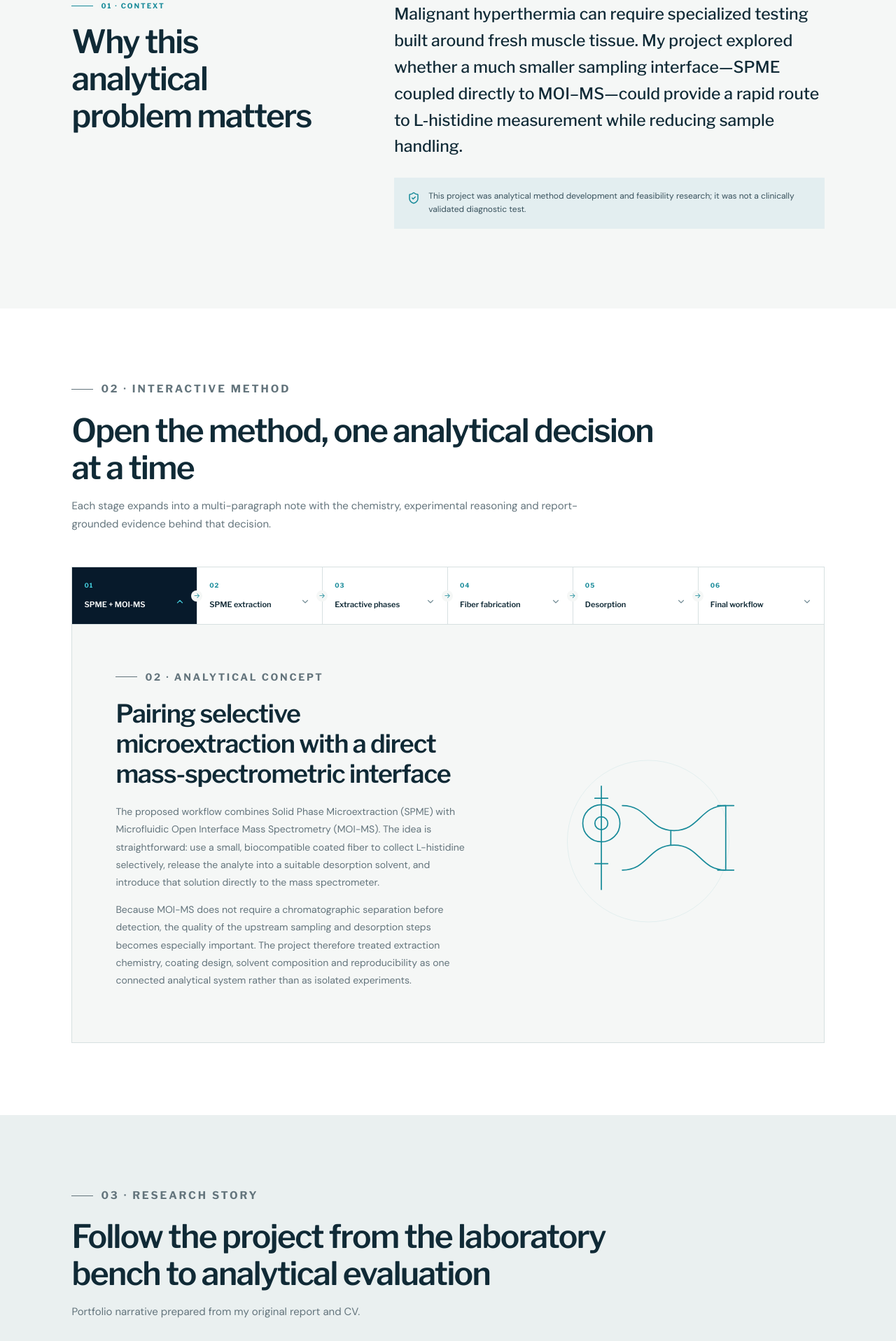
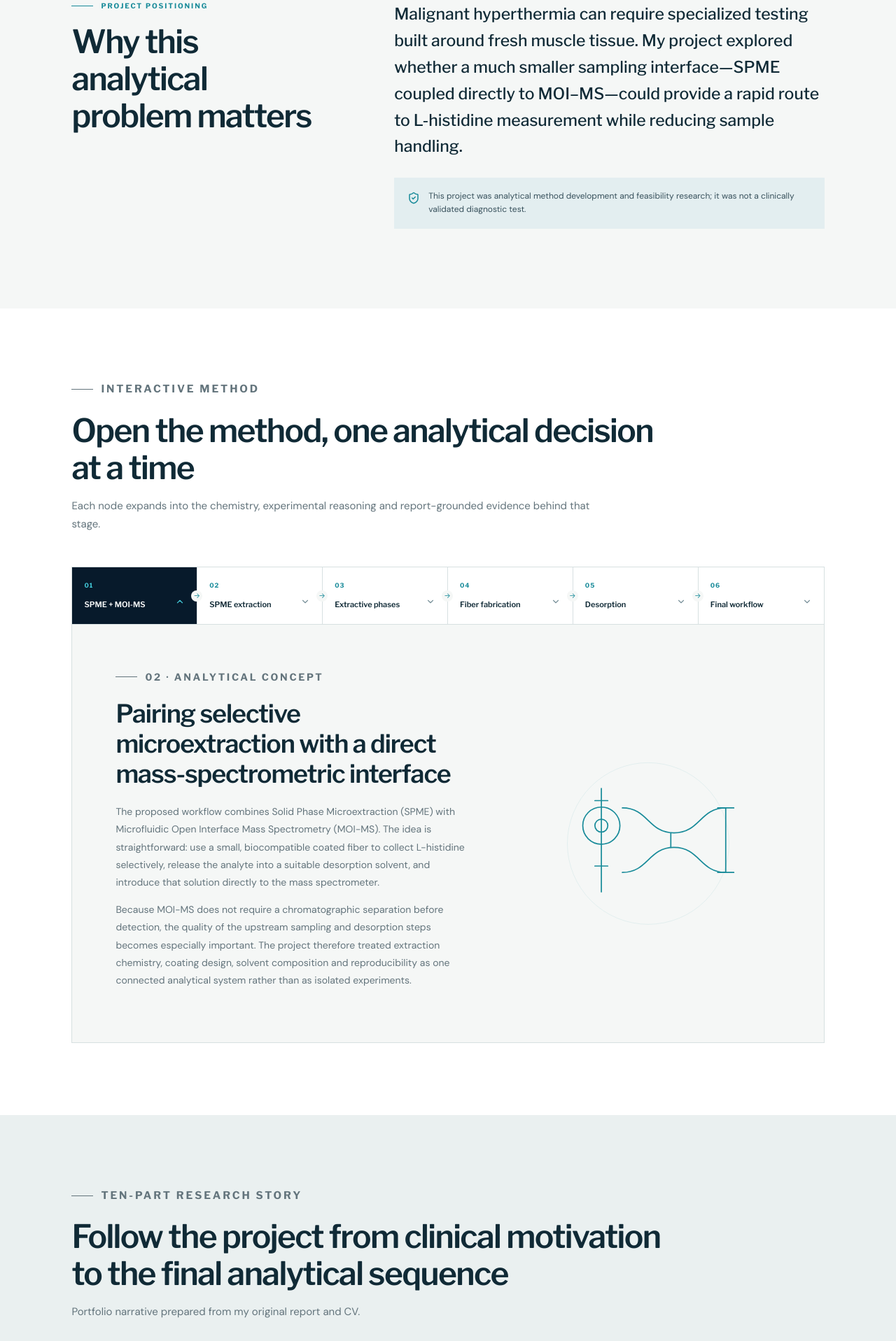
Before and after one commit to furkankaraman2/furkankaraman2.github.io, a React (Vite) app: page /research in a window 1280 px wide. Shown: the part 880-2797 px from the top of the page at 70% size. Built offline with nearby package versions, Linux system fonts and the light colour scheme.

Commit message:
Render ten-part SPME case study and interactive index

```diff
--- a/src/pages/Research.jsx
+++ b/src/pages/Research.jsx
@@ -1,13 +1,23 @@
 import { useState } from 'react'
 import { ChevronDown, ShieldCheck } from 'lucide-react'
-import { copy, phases, researchMetrics, researchWorkflow } from '../content/portfolio'
+import { copy, phases, researchMetrics, researchStory, researchWorkflow } from '../content/portfolio'
 import { ContactStrip, Eyebrow, PageHero, SectionHead, StoryMedia, StorySection } from '../site/components'
 import { t } from '../site/utils'
 
 function ExpandableWorkflow({lang}) {
   const [active,setActive]=useState(researchWorkflow[0].id)
   const item=researchWorkflow.find(x=>x.id===active)||researchWorkflow[0]
-  return <div className="interactive-method" data-reveal><div className="workflow-nodes" role="tablist" aria-label="Research workflow">{researchWorkflow.map((step,i)=><button key={step.id} className={active===step.id?'workflow-node active':'workflow-node'} onClick={()=>setActive(step.id)} aria-selected={active===step.id} role="tab"><span>{String(i+1).padStart(2,'0')}</span><strong>{t(step.short,lang)}</strong><ChevronDown/></button>)}</div><div className="workflow-detail" role="tabpanel" key={item.id}><div><Eyebrow>{item.eyebrow || (lang==='en'?'METHOD NOTE':'YÖNTEM NOTU')}</Eyebrow><h3>{t(item.title,lang)}</h3>{t(item.text,lang).map((p,i)=><p key={i}>{p}</p>)}</div><StoryMedia item={item} lang={lang}/></div></div>
+  return <div className="interactive-method" data-reveal>
+    <div className="workflow-nodes" role="tablist" aria-label="Research workflow">
+      {researchWorkflow.map((step,i)=><button key={step.id} className={active===step.id?'workflow-node active':'workflow-node'} onClick={()=>setActive(step.id)} aria-selected={active===step.id} role="tab">
+        <span>{String(i+1).padStart(2,'0')}</span><strong>{t(step.short,lang)}</strong><ChevronDown/>
+      </button>)}
+    </div>
+    <div className="workflow-detail" role="tabpanel" key={item.id}>
+      <div><Eyebrow>{item.eyebrow}</Eyebrow><h3>{t(item.title,lang)}</h3>{t(item.text,lang).map((p,i)=><p key={i}>{p}</p>)}</div>
+      <StoryMedia item={item} lang={lang}/>
+    </div>
+  </div>
 }
 
 export default function Research({lang}) {
@@ -15,11 +25,35 @@ export default function Research({lang}) {
   return <>
     <PageHero eyebrow={c.research.eyebrow} title={c.research.title} intro={c.research.subtitle} art="spme"/>
     <section className="metrics section-pad">{researchMetrics.map(m=><div data-reveal key={m.value}><strong>{m.value}</strong><span>{t(m.label,lang)}</span></div>)}</section>
-    <section className="research-intro two-col section-pad" data-reveal><div><Eyebrow>01 · CONTEXT</Eyebrow><h2>{c.research.problemTitle}</h2></div><div><p className="large-copy">{c.research.problem}</p><p className="caution"><ShieldCheck/>{c.research.caution}</p></div></section>
-    <section className="method-explorer section-pad"><SectionHead eyebrow="02 · INTERACTIVE METHOD" title={lang==='en'?'Open the method, one analytical decision at a time':'Yöntemi analitik kararlar üzerinden adım adım aç'} body={lang==='en'?'Each stage expands into a multi-paragraph note with the chemistry, experimental reasoning and report-grounded evidence behind that decision.':'Her aşama; o kararın arkasındaki kimyayı, deneysel gerekçeyi ve rapora dayanan kanıtı birkaç paragraflık ayrıntılı bir not olarak açar.'}/><ExpandableWorkflow lang={lang}/></section>
-    <section className="narrative-title section-pad"><SectionHead eyebrow="03 · RESEARCH STORY" title={lang==='en'?'Follow the project from the laboratory bench to analytical evaluation':'Projeyi laboratuvar tezgâhından analitik değerlendirmeye kadar izle'} body={c.labels.sourceNote}/></section>
-    {researchWorkflow.slice(1).map((item,i)=><StorySection key={item.id} item={{...item,paragraphs:item.text}} lang={lang} index={i} dark={i===2}/>) }
-    <section className="phase-summary section-pad" data-reveal><SectionHead eyebrow="04 · VERIFIED PHASE COMPARISON" title={lang==='en'?'Reproducibility drove the coating decision':'Kaplama kararını tekrarlanabilirlik belirledi'}/><div className="phase-layout"><div className="phase-bars">{phases.map(p=><div className={p.selected?'phase selected':'phase'} key={p.name}><div className="bar-meta"><strong>{p.name}</strong><span>{p.rsd}% RSD</span></div><div className="bar-track"><i style={{width:(p.amount/7*100) + '%'}}/></div><small>{p.amount.toFixed(2)} ng · recovery {p.recovery.toFixed(2)}</small></div>)}</div><div className="selected-phase"><span>{lang==='en'?'SELECTED PHASE':'SEÇİLEN FAZ'}</span><h3>HLB-SAX</h3><p>{lang==='en'?'13% RSD was the lowest variability in the three-phase comparison, supporting HLB-SAX for subsequent optimization.':'Üç fazlı karşılaştırmada %13 RSD en düşük değişkenliği verdi ve sonraki optimizasyonlarda HLB-SAX seçimini destekledi.'}</p></div></div></section>
+
+    <section className="research-intro two-col section-pad" data-reveal>
+      <div><Eyebrow>{lang==='en'?'PROJECT POSITIONING':'PROJENİN KONUMU'}</Eyebrow><h2>{c.research.problemTitle}</h2></div>
+      <div><p className="large-copy">{c.research.problem}</p><p className="caution"><ShieldCheck/>{c.research.caution}</p></div>
+    </section>
+
+    <section className="method-explorer section-pad">
+      <SectionHead eyebrow={lang==='en'?'INTERACTIVE METHOD':'İNTERAKTİF YÖNTEM'} title={lang==='en'?'Open the method, one analytical decision at a time':'Yöntemi analitik kararlar üzerinden adım adım aç'} body={lang==='en'?'Each node expands into the chemistry, experimental reasoning and report-grounded evidence behind that stage.':'Her düğüm; ilgili aşamanın arkasındaki kimyayı, deneysel gerekçeyi ve rapora dayanan kanıtı birkaç paragraflık içerikle açar.'}/>
+      <ExpandableWorkflow lang={lang}/>
+    </section>
+
+    <section className="narrative-title section-pad">
+      <SectionHead eyebrow={lang==='en'?'TEN-PART RESEARCH STORY':'10 BÖLÜMLÜ ARAŞTIRMA HİKÂYESİ'} title={lang==='en'?'Follow the project from clinical motivation to the final analytical sequence':'Projeyi klinik motivasyondan final analitik iş akışına kadar takip et'} body={c.labels.sourceNote}/>
+      <nav className="story-index" aria-label={lang==='en'?'Research story sections':'Araştırma bölümleri'}>
+        {researchStory.map((item,i)=><a href={'#story-'+item.id} key={item.id}><span>{String(i+1).padStart(2,'0')}</span>{t(item.short,lang)}</a>)}
+      </nav>
+    </section>
+
+    <div className="case-study-stack spme-story">
+      {researchStory.map((item,i)=><StorySection key={item.id} item={item} lang={lang} index={i} dark={i===3 || i===8}/>)}
+    </div>
+
+    <section className="phase-summary section-pad" data-reveal>
+      <SectionHead eyebrow={lang==='en'?'VERIFIED PHASE COMPARISON':'DOĞRULANMIŞ FAZ KARŞILAŞTIRMASI'} title={lang==='en'?'Reproducibility drove the coating decision':'Kaplama kararını tekrarlanabilirlik belirledi'}/>
+      <div className="phase-layout">
+        <div className="phase-bars">{phases.map(p=><div className={p.selected?'phase selected':'phase'} key={p.name}><div className="bar-meta"><strong>{p.name}</strong><span>{p.rsd}% RSD</span></div><div className="bar-track"><i style={{width:(p.amount/7*100) + '%'}}/></div><small>{p.amount.toFixed(2)} ng · recovery {p.recovery.toFixed(2)}</small></div>)}</div>
+        <div className="selected-phase"><span>{lang==='en'?'SELECTED PHASE':'SEÇİLEN FAZ'}</span><h3>HLB-SAX</h3><p>{lang==='en'?'The lowest variability in the three-phase comparison supported HLB-SAX for the later optimization work.':'Üç fazlı karşılaştırmadaki en düşük değişkenlik, sonraki optimizasyonlar için HLB-SAX seçimini destekledi.'}</p></div>
+      </div>
+    </section>
     <ContactStrip lang={lang}/>
   </>
 }
```
